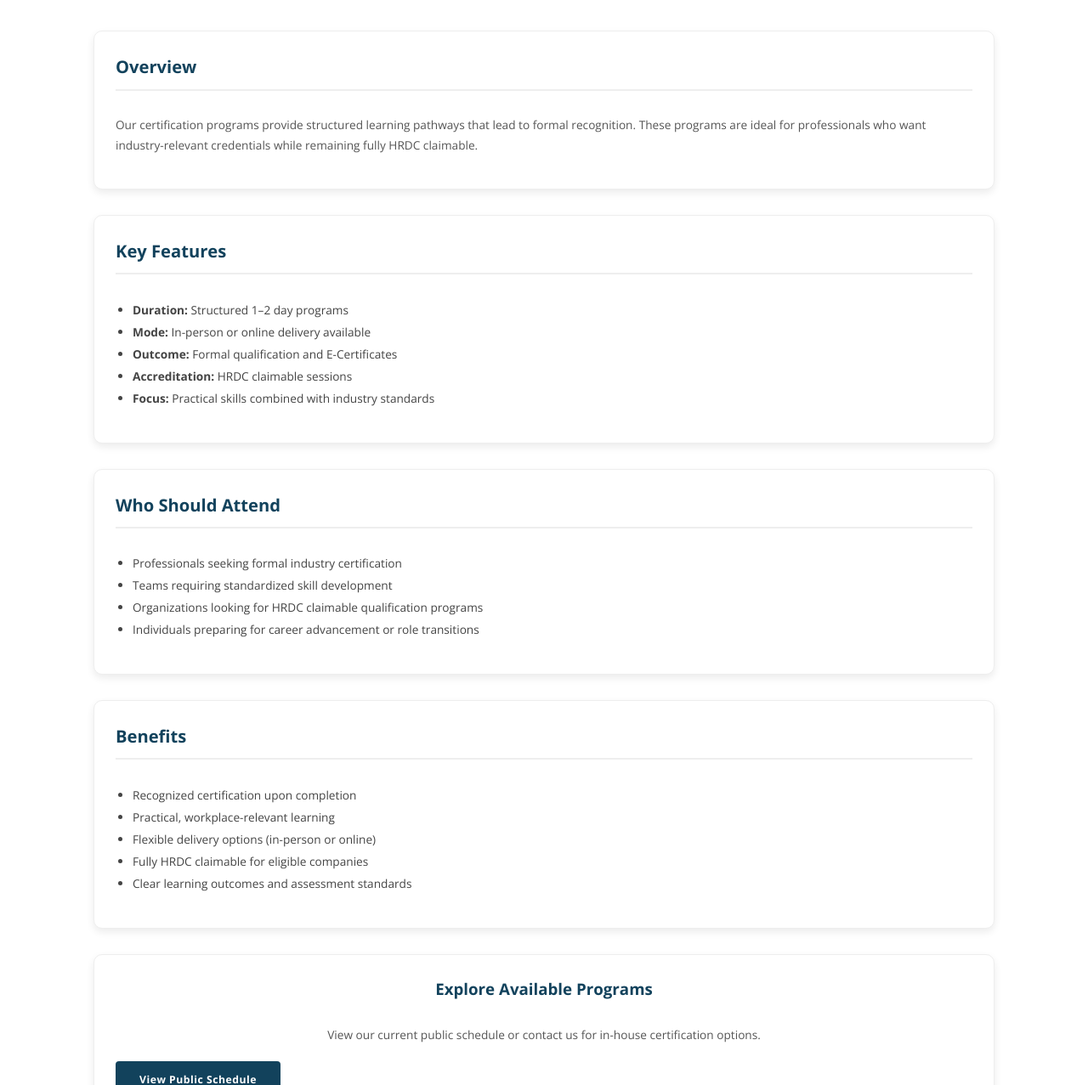
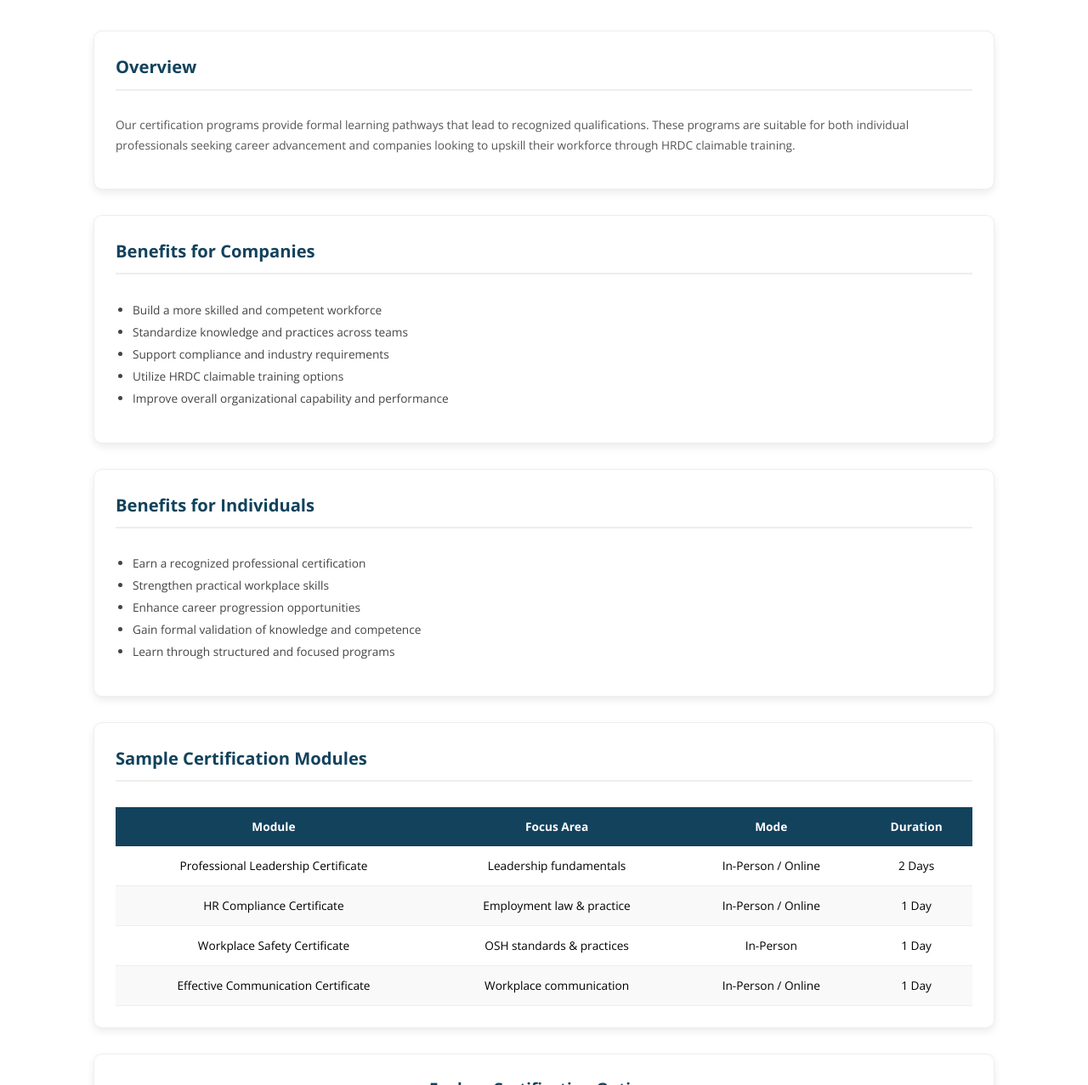
Before and after one commit to kiaarjen27/cxcons, a Jekyll site: the page built from programs/certification.html, in a window 1280 px wide and 1400 px high, scrolled down 364 px, cut to the strip 123-1400 px from the top of the window. Shown: the whole strip at 85% size. Built offline with Jekyll 4.4.1, drawn with Linux system fonts in a browser that asks for light colours; some of the changed text lies outside the part shown.

Commit message:
Update certification.html

```diff
--- a/programs/certification.html
+++ b/programs/certification.html
@@ -1,65 +1,95 @@
 ---
 layout: default
 title: Certification Programs
-description: Professional industry-standard certification courses by Circlex Consultancy. Structured programs with formal accreditation and HRDC claimable options.
+description: Professional certification programs by Circlex Consultancy. Structured learning pathways with formal accreditation and HRDC claimable options.
 ---
 
 <main>
   <section id="hero">
     <h1>Certification Programs</h1>
-    <p>Professional certification courses designed to equip individuals and teams with recognized qualifications and practical industry skills.</p>
+    <p>Structured certification programs designed to equip professionals and teams with recognized qualifications and practical workplace skills.</p>
   </section>
 
   <div class="content-wrapper">
 
-    <!-- Overview Card -->
+    <!-- Overview -->
     <div class="card" style="text-align: left;">
       <h2 style="color: #12425c; font-size: 1.4em; border-bottom: 2px solid #eee; padding-bottom: 10px;">Overview</h2>
       <p style="font-size: 0.95em; color: #555; line-height: 1.7;">
-        Our certification programs provide structured learning pathways that lead to formal recognition. These programs are ideal for professionals who want industry-relevant credentials while remaining fully HRDC claimable.
+        Our certification programs provide formal learning pathways that lead to recognized qualifications. These programs are suitable for both individual professionals seeking career advancement and companies looking to upskill their workforce through HRDC claimable training.
       </p>
     </div>
 
-    <!-- Key Features -->
+    <!-- Benefits for Companies -->
     <div class="card" style="text-align: left;">
-      <h2 style="color: #12425c; font-size: 1.4em; border-bottom: 2px solid #eee; padding-bottom: 10px;">Key Features</h2>
+      <h2 style="color: #12425c; font-size: 1.4em; border-bottom: 2px solid #eee; padding-bottom: 10px;">Benefits for Companies</h2>
       <ul style="padding-left: 20px; font-size: 0.95em; line-height: 1.9; color: #444;">
-        <li><strong>Duration:</strong> Structured 1–2 day programs</li>
-        <li><strong>Mode:</strong> In-person or online delivery available</li>
-        <li><strong>Outcome:</strong> Formal qualification and E-Certificates</li>
-        <li><strong>Accreditation:</strong> HRDC claimable sessions</li>
-        <li><strong>Focus:</strong> Practical skills combined with industry standards</li>
+        <li>Build a more skilled and competent workforce</li>
+        <li>Standardize knowledge and practices across teams</li>
+        <li>Support compliance and industry requirements</li>
+        <li>Utilize HRDC claimable training options</li>
+        <li>Improve overall organizational capability and performance</li>
       </ul>
     </div>
 
-    <!-- Who Should Attend -->
+    <!-- Benefits for Individuals -->
     <div class="card" style="text-align: left;">
-      <h2 style="color: #12425c; font-size: 1.4em; border-bottom: 2px solid #eee; padding-bottom: 10px;">Who Should Attend</h2>
+      <h2 style="color: #12425c; font-size: 1.4em; border-bottom: 2px solid #eee; padding-bottom: 10px;">Benefits for Individuals</h2>
       <ul style="padding-left: 20px; font-size: 0.95em; line-height: 1.9; color: #444;">
-        <li>Professionals seeking formal industry certification</li>
-        <li>Teams requiring standardized skill development</li>
-        <li>Organizations looking for HRDC claimable qualification programs</li>
-        <li>Individuals preparing for career advancement or role transitions</li>
+        <li>Earn a recognized professional certification</li>
+        <li>Strengthen practical workplace skills</li>
+        <li>Enhance career progression opportunities</li>
+        <li>Gain formal validation of knowledge and competence</li>
+        <li>Learn through structured and focused programs</li>
       </ul>
     </div>
 
-    <!-- Benefits -->
-    <div class="card" style="text-align: left;">
-      <h2 style="color: #12425c; font-size: 1.4em; border-bottom: 2px solid #eee; padding-bottom: 10px;">Benefits</h2>
-      <ul style="padding-left: 20px; font-size: 0.95em; line-height: 1.9; color: #444;">
-        <li>Recognized certification upon completion</li>
-        <li>Practical, workplace-relevant learning</li>
-        <li>Flexible delivery options (in-person or online)</li>
-        <li>Fully HRDC claimable for eligible companies</li>
-        <li>Clear learning outcomes and assessment standards</li>
-      </ul>
+    <!-- Sample Modules Table -->
+    <div class="card" style="overflow-x: auto;">
+      <h2 style="color: #12425c; font-size: 1.4em; border-bottom: 2px solid #eee; padding-bottom: 10px; text-align: left;">Sample Certification Modules</h2>
+      <table style="width: 100%; border-collapse: collapse; font-size: 0.95em; margin-top: 15px;">
+        <thead>
+          <tr style="background-color: #12425c; color: white; text-align: center;">
+            <th style="padding: 12px 15px;">Module</th>
+            <th style="padding: 12px 15px;">Focus Area</th>
+            <th style="padding: 12px 15px;">Mode</th>
+            <th style="padding: 12px 15px;">Duration</th>
+          </tr>
+        </thead>
+        <tbody>
+          <tr style="border-bottom: 1px solid #eee;">
+            <td style="padding: 12px 15px;">Professional Leadership Certificate</td>
+            <td style="padding: 12px 15px; text-align: center;">Leadership fundamentals</td>
+            <td style="padding: 12px 15px; text-align: center;">In-Person / Online</td>
+            <td style="padding: 12px 15px; text-align: center;">2 Days</td>
+          </tr>
+          <tr style="border-bottom: 1px solid #eee; background-color: #f9f9f9;">
+            <td style="padding: 12px 15px;">HR Compliance Certificate</td>
+            <td style="padding: 12px 15px; text-align: center;">Employment law & practice</td>
+            <td style="padding: 12px 15px; text-align: center;">In-Person / Online</td>
+            <td style="padding: 12px 15px; text-align: center;">1 Day</td>
+          </tr>
+          <tr style="border-bottom: 1px solid #eee;">
+            <td style="padding: 12px 15px;">Workplace Safety Certificate</td>
+            <td style="padding: 12px 15px; text-align: center;">OSH standards & practices</td>
+            <td style="padding: 12px 15px; text-align: center;">In-Person</td>
+            <td style="padding: 12px 15px; text-align: center;">1 Day</td>
+          </tr>
+          <tr style="border-bottom: 1px solid #eee; background-color: #f9f9f9;">
+            <td style="padding: 12px 15px;">Effective Communication Certificate</td>
+            <td style="padding: 12px 15px; text-align: center;">Workplace communication</td>
+            <td style="padding: 12px 15px; text-align: center;">In-Person / Online</td>
+            <td style="padding: 12px 15px; text-align: center;">1 Day</td>
+          </tr>
+        </tbody>
+      </table>
     </div>
 
     <!-- CTA -->
     <div class="card" style="text-align: center;">
-      <h2 style="color: #12425c; font-size: 1.3em; margin-bottom: 15px;">Explore Available Programs</h2>
+      <h2 style="color: #12425c; font-size: 1.3em; margin-bottom: 15px;">Explore Certification Options</h2>
       <p style="font-size: 0.95em; color: #555; margin-bottom: 20px;">
-        View our current public schedule or contact us for in-house certification options.
+        View our public schedule or contact us for in-house certification programs.
       </p>
       <a href="/public-and-in-house-programs.html" class="subscribe-btn" style="background:#12425c; display:inline-block; padding: 12px 28px; color: white; text-decoration: none; border-radius: 4px; font-weight: 600;">
         View Public Schedule
```
